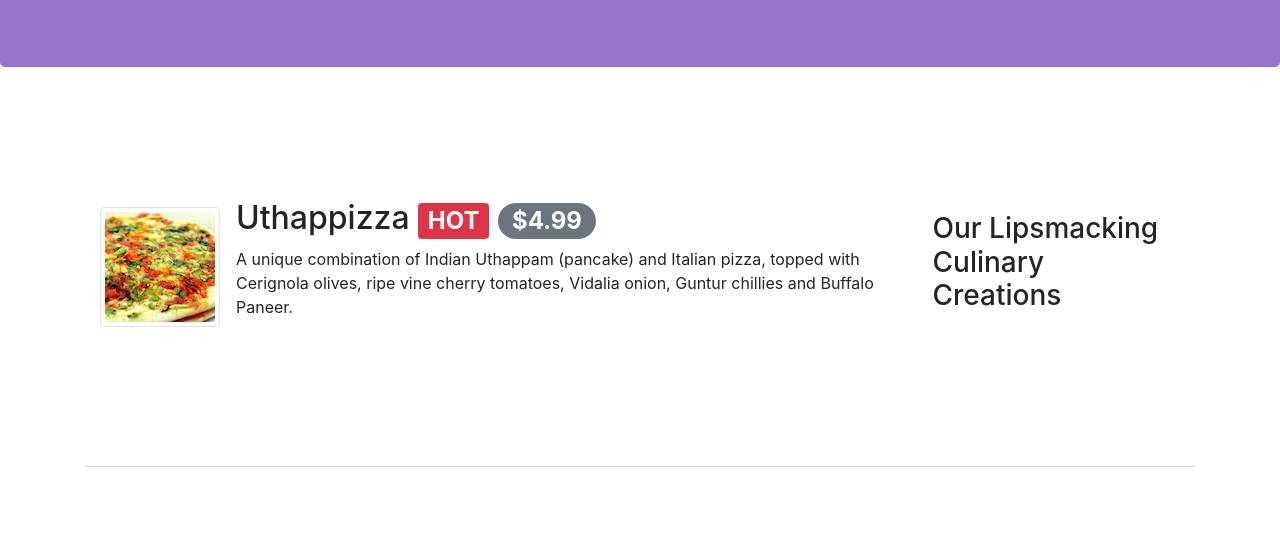
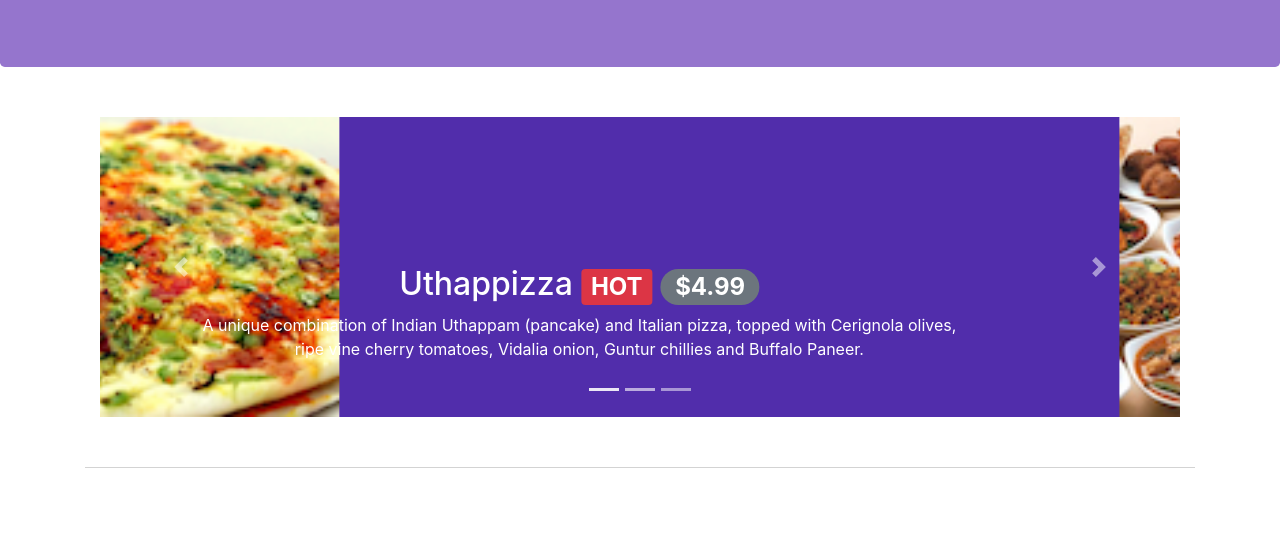
Before and after one commit to aman-abdu/git_test, a website: page index.html in a window 1280 px wide. Shown: the part 267-800 px from the top of the page. Drawn offline with nearby package versions, Linux system fonts and the light colour scheme.

Commit message:
carousel

```diff
--- a/css/style.css
+++ b/css/style.css
@@ -48,3 +48,15 @@ body{
 	border-bottom: 1px solid #ddd;
 	padding: 10px;
 }
+.carousel{
+	background: #512DAB;
+}
+.carousel-item{
+	height: 300px;
+}
+.carousel-item img{
+	position: absolute;
+	top: 0;
+	left: 0;
+	min-height: 300px;
+}
--- a/index.html
+++ b/index.html
@@ -94,6 +94,47 @@
     </header>
 
     <div class="container">
+		<div class="row row-content">
+			<div class="col">
+				<div id="mycarousel" class="carousel slide" data-ride="carousel">
+					<div class="carousel-inner" role="listbox">
+						<div class="carousel-item active">
+							<img class="d-block img-fluid" src="img/uthappizza.png" alt="uthapizzia">
+							<div class="carousel-caption d-none d-md-block">
+								<h2>Uthappizza <span class="badge badge-danger">HOT</span> <span class="badge badge-pill badge-secondary">$4.99</span></h2>
+                				<p class="d-none d-sm-block">A unique combination of Indian Uthappam (pancake) and Italian pizza, topped with Cerignola olives, ripe vine cherry tomatoes, Vidalia onion, Guntur chillies and Buffalo Paneer.</p>
+							</div>
+						</div>
+						<div class="carousel-item">
+								<img class="d-block img-fluid" src="img/buffet.png" alt="buffet">
+								<div class="carousel-caption d-none d-md-block">
+									<h2>Weekend Grand Buffet <span class="badge badge-danger">NEW</span></h2>
+									<p class="d-none d-sm-block">Featuring mouthwatering combinations with a choice of five different salads, six enticing 		appetizers,six main entrees and five choicest desserts. Free flowing bubbly and soft drinks. <br>All for just $19.99 per person </p>
+								</div>
+						</div>
+						<div class="carousel-item">
+								<img class="d-block img-fluid" src="img/alberto.png" alt="alberto">
+								<div class="carousel-caption d-none d-md-block">
+									<h2>Alberto Somayya</h2>
+									<h4>Executive Chef</h4>
+									<p class="d-none d-sm-block">Award winning three-star Michelin chef with wide International experience having worked closely with whos-who in the culinary world, he specializes in creating mouthwatering Indo-Italian fusion experiences. </p>
+								</div>
+						</div>
+					</div>
+					<ol class="carousel-indicators">
+						<li data-target="#mycarousel" data-slide-to="0" class="active"></li>
+						<li data-target="#mycarousel" data-slide-to="1"></li>
+						<li data-target="#mycarousel" data-slide-to="2"></li>
+					</ol>
+					<a class="carousel-control-prev" href="#mycarousel" role="button" data-slide="prev">
+						<span class="carousel-control-prev-icon"></span>
+					</a>
+					<a class="carousel-control-next" href="#mycarousel" role="button" data-slide="next">
+						<span class="carousel-control-next-icon"></span>
+					</a>
+				</div>
+			</div>
+		</div>
         <div class="row row-content align-items-center">
             <div class="col-12 col-sm-4 order-sm-last col-md-3">
                 <h3>Our Lipsmacking Culinary Creations</h3>
```
